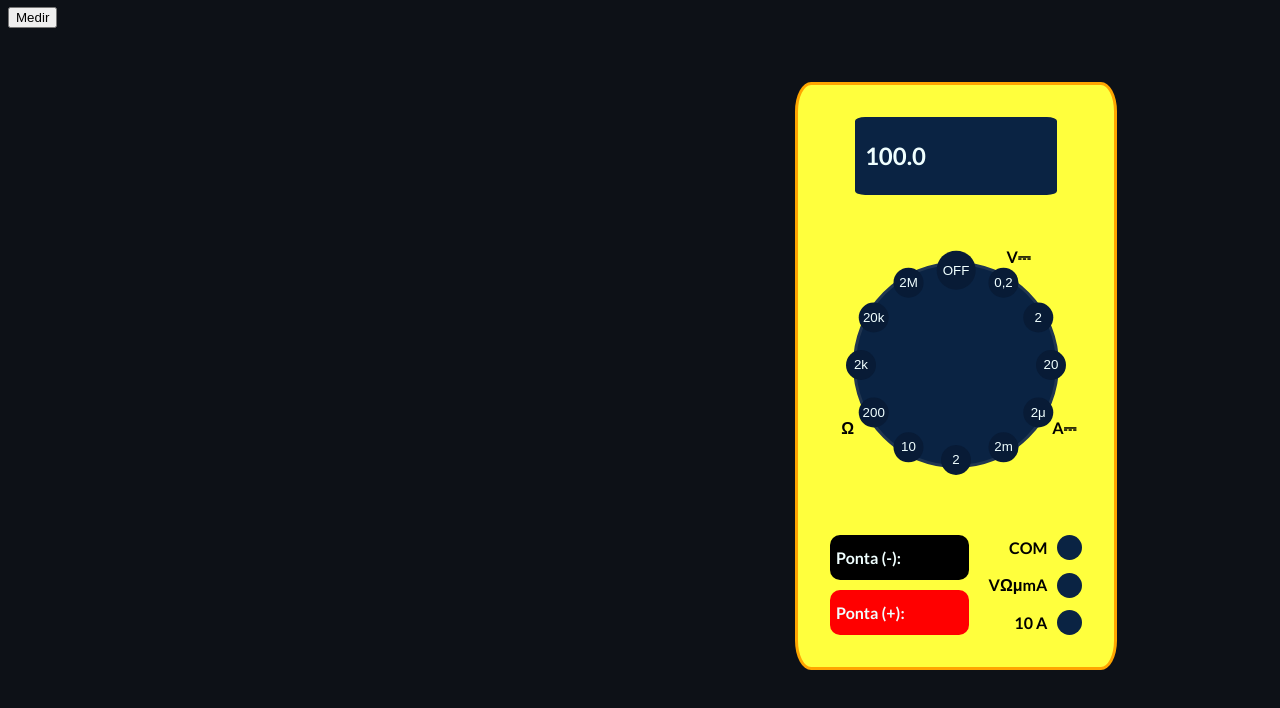
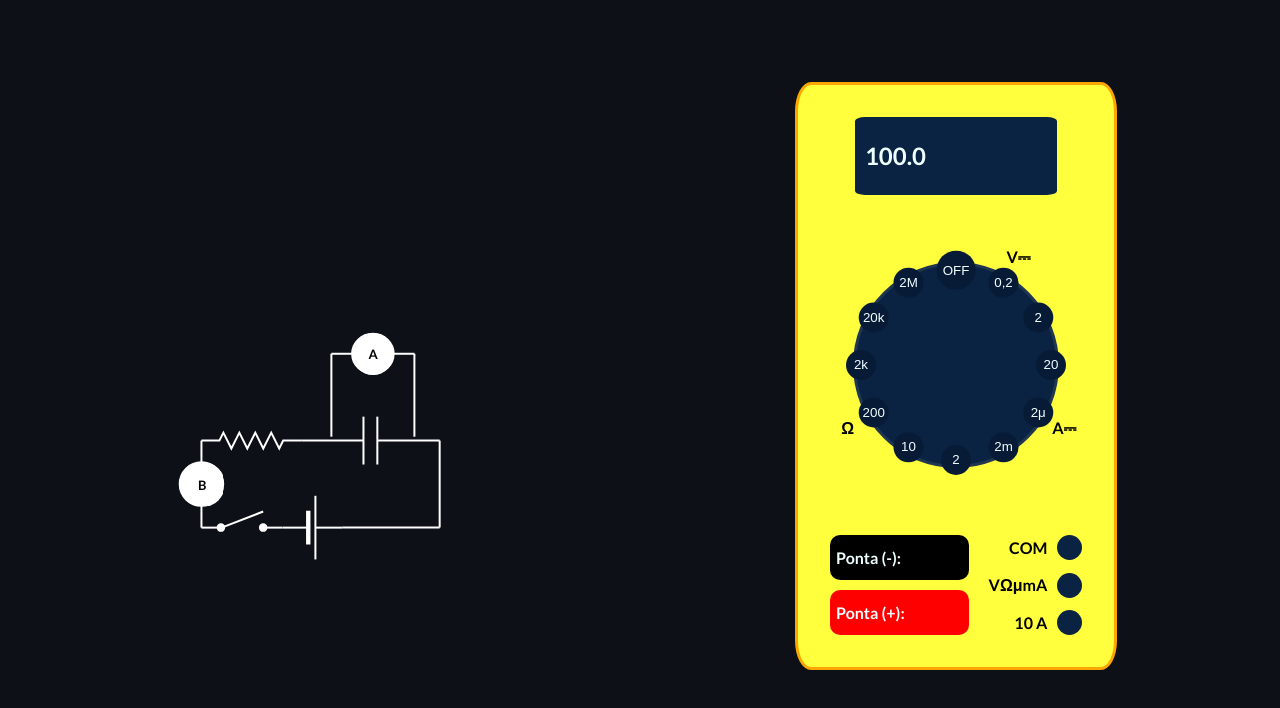
Before and after one commit to joaovictoreverscordeiro/joaovictoreverscordeiro.github.io, a plain HTML site: page Materiais/Experimental/Simuladores/simulador1.html in a window 1280 px wide. Shown: the part 62-770 px from the top of the page. Drawn offline with Linux system fonts and the light colour scheme.

Commit message:
circuito em svg

```diff
--- a/Materiais/Experimental/Simuladores/simualador1.css
+++ b/Materiais/Experimental/Simuladores/simualador1.css
@@ -138,3 +138,15 @@
 .labels span button:hover{
     background-color: rgb(20, 52, 96);
 }
+
+.caixaCirc{
+    display: flex;
+    flex-direction: column;
+    justify-content: space-between;
+    align-items: center;
+}
+
+.caixaCron{
+    height: 20%;
+    width: 100%;
+}
--- a/Materiais/Experimental/Simuladores/simulador1.html
+++ b/Materiais/Experimental/Simuladores/simulador1.html
@@ -35,7 +35,84 @@
     </header>
     <div class="conteiner">
         <div class="caixaCirc">
-            <button onclick="measure()">Medir</button>
+            <div class="caixaCron">
+
+            </div>
+            <div class="circ">
+                <div style="padding: 20px; display: inline-block;">
+                    <svg xmlns="http://www.w3.org/2000/svg" xmlns:xlink="http://www.w3.org/1999/xlink" width="300.28" height="243.68" style="background: transparent;">
+
+                    <foreignObject x="178" y="6" width="42" height="42">
+                        <div xmlns="http://www.w3.org/1999/xhtml" style="display: flex; justify-content: center; align-items: center; width: 42px; height: 42px; background-color: white; border-radius: 50%;">
+                            <span style="color: black; font-size: 13px; caret-color: transparent;" id="mult1";><strong>A</strong></span>
+                        </div>
+                    </foreignObject>
+
+                    <foreignObject x="5.72" y="135.35" width="43.5" height="43.5">
+                        <div xmlns="http://www.w3.org/1999/xhtml" style="display: flex; justify-content: center; align-items: center; width: 45px; height: 45px; background-color: white; border-radius: 50%;">
+                            <span style="color: black; font-size: 13px; caret-color: transparent;" id="mult2"><strong>B</strong></span>
+                        </div>
+                    </foreignObject>
+
+                        <g class="role-diagram-draw-area" stroke="white" fill="none" stroke-width="2">
+
+                            <g class="composite-shape">
+                                <path d="M178.14,26.76 C178.14,15.75 187.43,6.83 198.89,6.83 C210.35,6.83 219.64,15.75 219.64,26.76 C219.64,37.76 210.35,46.68 198.89,46.68 C187.43,46.68 178.14,37.76 178.14,26.76 Z" />
+                                <path d="M157.38,26.76 L178.14,26.76" />
+                                <path d="M240.4,26.76 L219.64,26.76" />
+                            </g>
+
+                            <g class="arrow-line">
+                                <path d="M157.38,26.76 L157.38,109.71" />
+                                <path fill="white" stroke="none" d="M157.38,112.71 L153.09,103.78 L161.67,103.78 Z" transform="matrix(-1.83697e-16,-1,1,-1.83697e-16,157.38,112.71)" />
+                            </g>
+
+                            <g class="arrow-line">
+                                <path d="M240.4,26.76 L240.4,109.71" />
+                                <path fill="white" stroke="none" d="M240.4,112.71 L236.11,103.78 L244.69,103.78 Z" transform="matrix(-1.83697e-16,-1,1,-1.83697e-16,240.40,112.71)" />
+                            </g>
+
+                            <g class="composite-shape">
+                                <path d="M127.14,113.59 L189.47,113.59" />
+                                <path d="M203.33,89.66 L203.33,137.52" />
+                                <path d="M189.47,89.66 L189.47,137.52" />
+                                <path d="M203.33,113.59 L265.66,113.59" />
+                            </g>
+
+                            <g class="composite-shape">
+                                <path d="M27.45,113.59 L45.39,113.59 L49.38,105.67 L57.35,121.51 L65.33,105.67 L73.3,121.51 L81.28,105.67 L89.25,121.51 L97.23,105.67 L105.21,121.51 L109.19,113.59 L127.14,113.59" />
+                            </g>
+
+                            <g class="composite-shape">
+                                <path d="M27.45,135.35 C39.45,135.35 49.18,145.09 49.18,157.11 C49.18,169.12 39.45,178.86 27.45,178.86 C15.45,178.86 5.72,169.12 5.72,157.11 C5.72,145.09 15.45,135.35 27.45,135.35 Z" />
+                                <path d="M27.45,113.59 L27.45,135.35" />
+                                <path d="M27.45,200.62 L27.45,178.86" />
+                            </g>
+
+                            <g class="composite-shape" fill="white">
+                                <path d="M27.45,200.62 L43.69,200.62" fill="none" />
+                                <path d="M92.42,200.62 L108.66,200.62" fill="none" />
+                                <path d="M50.19,199.61 L89.17,184.55" fill="none" />
+                                <circle cx="89.17" cy="200.62" r="3.25" />
+                                <circle cx="46.94" cy="200.62" r="3.25" />
+                            </g>
+
+                            <g class="composite-shape">
+                                <path d="M108.66,200.62 L135.46,200.62" />
+                                <path d="M141.41,168.79 L141.41,232.45" />
+                                <path d="M141.41,200.62 L168.21,200.62" />
+                                <path d="M133.07,184.7 L135.46,184.7 L135.46,216.53 L133.07,216.53 Z" fill="white" />
+                            </g>
+
+                            <path d="M265.66,113.59 L265.66,200.5" />
+                            <path d="M265.66,200.5 L168.21,200.62" />
+                        </g>
+                    </svg>
+                </div>
+            </div>
+            <div class="measure">
+
+            </div>
         </div>
 
         <div class="caixaMult">
--- a/index.css
+++ b/index.css
@@ -5,8 +5,7 @@ html, body{
     margin: 0;
     height: 100%;
     text-align: justify;
-    overflow-x: hidden;
-}
+    overflow-x: hidden;}
 
 h1{
     color: azure;
```
Also changed, not shown: botao.css (added, +23 -0 lines), js/botao.js (added, +14 -0 lines).
